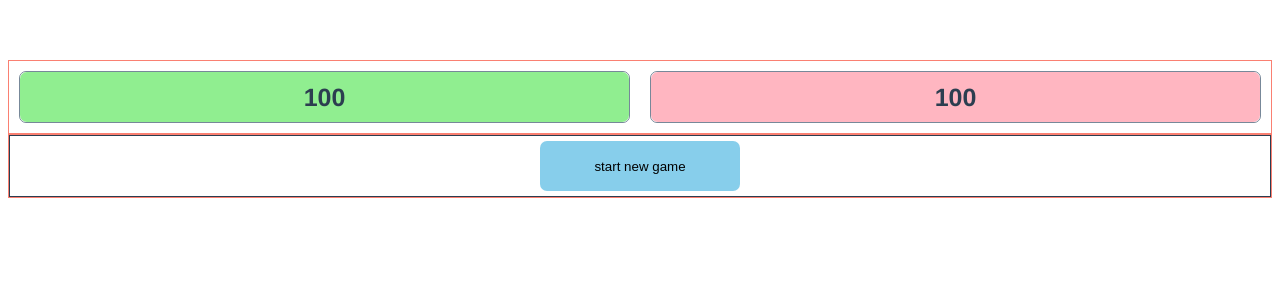
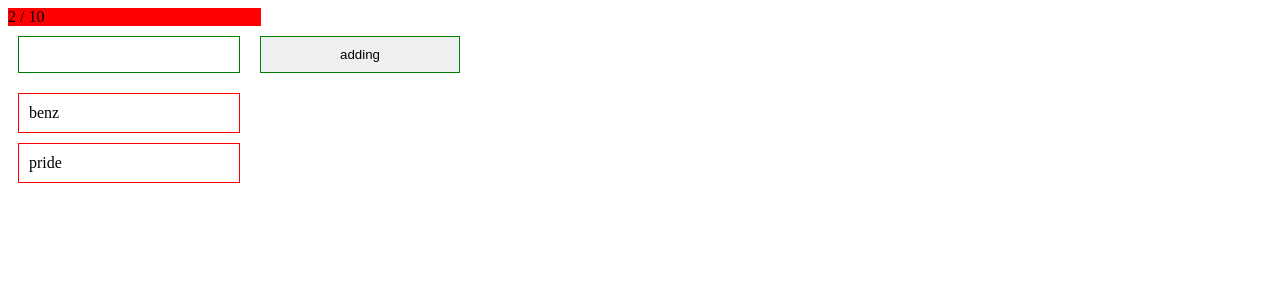
Before and after one commit to elmira-naghibi/game-vuejs, a Vue app: page / in a window 1280 px wide. Shown: the top 300 px of the page. Built offline with nearby package versions, Linux system fonts and the light colour scheme.

Commit message:
fea : adding items with enter and remove with click on the items with vue

```diff
--- a/src/App.vue
+++ b/src/App.vue
@@ -1,194 +1,48 @@
 <template>
   <div id="app">
-    <div class="con">
-      <div class="health">
-        <div class="per player" :style="{ width: playerhealth + '%' }">
-          {{ playerhealth }}
-        </div>
-      </div>
-      <div class="health">
-        <div class="per" :style="{ width: monsterhealth + '%' }">
-          {{ monsterhealth }}
-        </div>
-      </div>
-    </div>
-    <div class="con">
-      <div class="center" v-if="!gameIsRunning">
-        <button @click="startGame">start new game</button>
-      </div>
-      <div class="center" v-else>
-        <button @click="attack">attack</button>
-        <button @click="specialattack">special Attack</button>
-        <button @click="help">heal</button>
-        <button @click="giveup">give up</button>
-      </div>
-    </div>
-    <div class="con" v-if="turns.length>0">
-      <div class="text" v-for="(turn, index) in turns" :key="index"
-           :class="{'player-turn': turn.isPlayer, 'monster-turn': !turn.isPlayer}">
-        {{turn.text}}
-      </div>
-    </div>
+    <headercar :carLength = carLength :maxNumberCars= maxNumberCars ></headercar>
+    <new-car @carAdded="addingNewcar"></new-car>
+    <cars :cars = cars @removecar="deletingcar"></cars>
   </div>
 </template>
 
 <script>
+import cars from './components/cars.vue';
+import headercar from './components/headercar.vue';
+import NewCar from './components/newCar.vue';
+
 export default {
   name: "App",
-
+  components: { headercar,cars, NewCar },
   data() {
     return {
-      playerhealth: 100,
-      monsterhealth: 100,
-      gameIsRunning: false,
-      turns:[]
-    };
+      cars:["benz","pride"],
+      maxNumberCars:10,
+     };
   },
-  watch: {},
-  computed: {},
+  computed: {
+    carLength:function(){
+      return this.cars.length
+    }
+  },
   methods: {
-    startGame: function () {
-      this.gameIsRunning = true;
-      this.playerhealth = 100;
-      this.monsterhealth = 100;
+    addingNewcar:function(car) {
+      if(this.cars.length >= this.maxNumberCars){
+        return alert("removeing car")
+      }
+      this.cars.push(car)
     },
 
-    giveup: function () {
-      this.gameIsRunning = false;
-    },
-
-    help: function () {
-      if(this.playerhealth <= 90) {
-        this.playerhealth += 10;
-      } else {
-        this.playerhealth = 100;
-      }
-      this.turns.unshift({
-        isPlayer:true,
-        text:"player heals for 10"
-      })
-      this.monsterAttack();
-    },
-
-    specialattack: function () {
-      var damage = this.calculateDamage(10,20);
-      this.monsterhealth -= damage;
-      this.turns.unshift({
-        isPlayer:true,
-        text: " player hits monster  harddddddddddddddd   for " + damage
-      })
-      if(this.checkWin()){
-        return;
-      }
-      this.monsterAttack();
-    },
-
-    attack: function () {
-      var damage = this.calculateDamage(3,10);
-      this.monsterhealth -= damage
-      this.turns.unshift({
-        isPlayer:true,
-        text: " player hits monster for " + damage
-      })
-      if(this.checkWin()){
-        return;
-      }
-      this.monsterAttack();
-    },
-
-    monsterAttack: function() {
-      var damage = this.calculateDamage(5, 12)
-      this.playerhealth -= damage
-      this.checkWin();
-      this.turns.unshift({
-        isPlayer:false,
-        text: " monster hits player for " + damage
-      })
-    },
-
-    calculateDamage: function (min, max) {
-      return Math.max(Math.floor(Math.random() * max) + 1, min);
-    },
-
-    checkWin: function () {
-      if (this.monsterhealth <= 0) {
-        if (confirm("you won!! new game?")) {
-          this.startGame();
-        } else {
-          this.gameIsRunning = false;
-        }
-        return true;
-      } else if (this.playerhealth <= 0) {
-        if (confirm("you lost!!!!!!!!!!!!!!!!!!! new game?")) {
-          this.startGame();
-        } else {
-          this.gameIsRunning = false;
-        }
-        return true;
-      }
-      return false;
-    },
+    deletingcar:function(index) {
+      console.log("app",index)
+      this.cars.splice(index, 1);
+    }
 
   },
 };
 </script>
 
 <style>
-#app {
-  font-family: Avenir, Helvetica, Arial, sans-serif;
-  -webkit-font-smoothing: antialiased;
-  -moz-osx-font-smoothing: grayscale;
-  text-align: center;
-  color: #2c3e50;
-  margin-top: 60px;
-}
-.con {
-  border: 1px solid salmon;
-  font-size: 0;
-}
-.text{
-  font-size: 20px;
-  height: 40px;
-  line-height: 40px;
-margin: 5px;
-}
-.center {
-  text-align: center;
-  border: 1px solid;
-}
-.health {
-  width: calc(50% - 22px);
-  font-size: 25px;
-  font-weight: bold;
-  display: inline-block;
-  margin: 10px;
-  border: 1px solid lightslategrey;
-  border-radius: 7px;
-}
-.per {
-  height: 50px;
-  line-height: 50px;
-  background: lightpink;
-  border-radius: 7px;
-}
 
-button {
-  height: 50px;
-  line-height: 50px;
-  background: skyblue;
-  outline: none;
-  border: none;
-  margin: 5px;
-  width: 200px;
-  border-radius: 7px;
-}
-.player {
-  background: lightgreen;
-}
-.player-turn{
-  background: lightpink;
-}
-.monster-turn{
-  background:lightsteelblue ;
-}
+
 </style>
--- /dev/null
+++ b/src/components/cars.vue
@@ -0,0 +1,29 @@
+<template>
+    <div>
+        <car v-for="(car, index) in cars" :key = index @click.native="deletecar(index)">
+            {{ car}}
+        </car>
+    </div>
+</template>
+
+
+
+<script>
+import car from './partial/car.vue';
+export default {
+    components: { car },
+    props:{
+        cars:[]
+    },
+    methods:{
+        deletecar:function(index){
+            this.$emit('removecar', index);
+        }
+    }
+};
+</script>
+
+
+
+<style scoped>
+</style>
--- /dev/null
+++ b/src/components/headercar.vue
@@ -0,0 +1,24 @@
+<template>
+    <div>
+        <div :style="{width: (carLength / maxNumberCars) * 100 + '%'}" style="background:red">
+        {{ carLength }} / {{ maxNumberCars}}
+        </div>
+    </div>
+</template>
+
+
+
+<script>
+export default {
+    props:{
+        carLength:Number,
+        maxNumberCars:Number
+    }
+
+};
+</script>
+
+
+
+<style scoped>
+</style>
--- /dev/null
+++ b/src/components/newCar.vue
@@ -0,0 +1,38 @@
+<template>
+  <div class="">
+    <input type="text"
+           style="border:1px solid green; width:200px; margin:10px; padding:10px; cursor:pointer"
+           v-model="car" @keyup.space.enter="createCar"/>
+    <button style="border:1px solid green; width:200px; margin:10px; padding:10px; cursor:pointer"
+            @click="createCar">
+      adding
+    </button>
+  </div>
+</template>
+
+
+
+<script>
+export default {
+  data() {
+    return {
+      car:"",
+    };
+  },
+  methods: {
+    createCar:function() {
+      if(this.car){
+      this.$emit("carAdded", this.car);
+      this.car = "";
+      }
+    }
+  },
+
+};
+</script>
+
+
+
+<style scoped>
+
+</style>
--- /dev/null
+++ b/src/components/partial/car.vue
@@ -0,0 +1,18 @@
+<template>
+    <div style="border:1px solid red; width:200px; margin:10px; padding:10px; cursor:pointer">
+        <slot></slot>
+    </div>
+</template>
+
+
+
+<script>
+  export default {
+
+  };
+</script>
+
+
+
+<style scoped>
+</style>
--- a/src/main.js
+++ b/src/main.js
@@ -3,6 +3,6 @@ import App from './App.vue'
 
 Vue.config.productionTip = false
 
-new Vue({
+var vm1 = new Vue({
   render: h => h(App)
 }).$mount('#app')
```
Also changed, not shown: src/components/bodyQuestion.vue (deleted, +0 -21 lines), src/components/headerPage.vue (deleted, +0 -20 lines).
